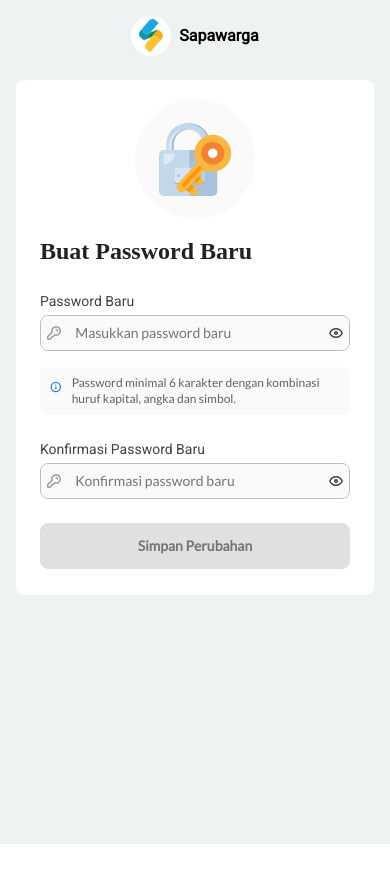
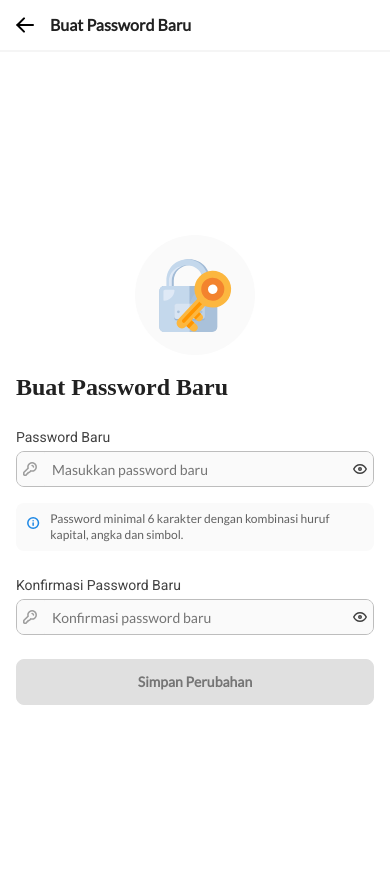
Before and after one commit to jabardigitalservice/super-app-web, a Nuxt app: page /change-password-forgot in a window 390 px wide. Shown: the top 882 px of the page. Before the commit the page ends 844 px from the top, so only its background shows below. Built offline with nearby package versions, Linux system fonts and the light colour scheme.

Commit message:
style: update responsive design page reset password

```diff
--- a/components/ResetPassword/index.vue
+++ b/components/ResetPassword/index.vue
@@ -1,6 +1,6 @@
 <template>
-  <div class="flex justify-center">
-    <div class="bg-white w-96 h-[515px] rounded-lg p-6 flex flex-col justify-center items-center">
+  <div class="h-full flex justify-center sm:h-auto">
+    <div class="bg-white w-full h-full p-4 flex flex-col justify-center items-center sm:w-[360px] sm:h-[515px] sm:rounded-lg">
       <div class="flex justify-center items-center">
         <IconLock class="bg-gray-50 w-[120px] h-[120px] rounded-full" />
       </div>
--- a/pages/change-password-forgot/index.vue
+++ b/pages/change-password-forgot/index.vue
@@ -1,10 +1,17 @@
 <template>
-  <div class="h-screen bg-background block p-4">
-    <div class="flex justify-center items-center gap-2 mb-6">
+  <div class="h-screen bg-background">
+    <div class="h-full block sm:flex sm:flex-col sm:justify-center sm:items-center">
+      <div class="hidden justify-center items-center gap-2 mb-6 sm:flex">
         <div class="rounded-full bg-white w-10 h-10 flex justify-center items-center">
           <IconLogo width="24" height="33.38" />
         </div>
         <span class="font-roboto font-bold">Sapawarga</span>
+      </div>
+      <div class="flex flex-row gap-4 pl-4 items-center bg-white border-b-2 border-gray-100 h-[52px] sm:hidden">
+        <IconArrowLeft />
+        <p class="font roboto font-bold text-gray-900">
+          Buat Password Baru
+        </p>
       </div>
       <ResetPassword
         v-if="display === 'form'"
@@ -17,14 +24,16 @@
         v-else-if="display === 'success'"
       />
     </div>
+  </div>
 </template>
 
 <script>
 import IconLogo from '~/assets/images/logo.svg?inline'
+import IconArrowLeft from '~/assets/icon/arrow-left.svg?inline'
 
 export default {
   name: 'ChangePasswordPage',
-  components: { IconLogo },
+  components: { IconLogo, IconArrowLeft },
   data () {
     return {
       display: 'form'
```
Lines whose indentation alone changed are shown as unchanged.
